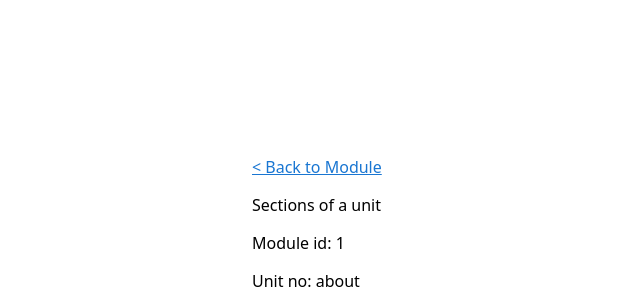
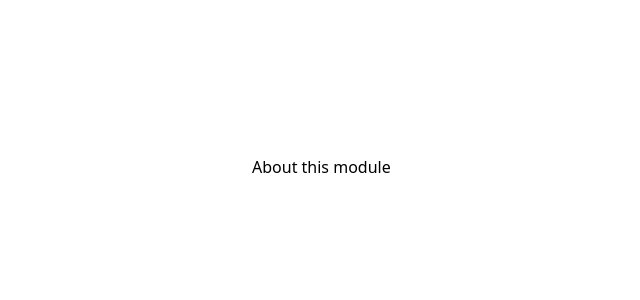
Before and after one commit to HueNUSH/Hue, a Vue app: page /modules/1/about in a window 1280 px wide. Shown: the part 652-952 px from the top of the page, without its empty margins (12-652 px from the left). After the commit the page ends 838 px from the top, so only its background shows below. Built offline with nearby package versions, Linux system fonts and the light colour scheme; a web font is replaced by a local one.

Commit message:
Convert Info view to ModuleAbout view, fix route name to make it make more sense...

```diff
--- a/src/plugins/router.ts
+++ b/src/plugins/router.ts
@@ -3,9 +3,9 @@ import VueRouter, {RouteConfig} from "vue-router";
 import MyModules from "@/views/MyModules.vue";
 import Announcements from "@/views/Announcements.vue";
 import Schedule from "@/views/Schedule.vue";
+import ModuleAbout from "@/views/ModuleAbout.vue";
 import ModuleUnits from "@/views/ModuleUnits.vue";
 import UnitSections from "@/views/UnitSections.vue";
-import Info from "@/views/Info.vue";
 
 Vue.use(VueRouter);
 
@@ -31,8 +31,8 @@ const routes: Array<RouteConfig> = [
     component: Schedule,
   },
   {
-    path: "/modules/info/:module_id",
-    component: Info,
+    path: "/modules/:module_id/about",
+    component: ModuleAbout,
   },
   {
     path: "/modules/:module_id",
--- a/src/views/Info.vue
+++ b/src/views/ModuleAbout.vue
@@ -1,12 +1,12 @@
 <template>
   <v-container fluid class="px-12 py-6">
-    Info page
+    About this module
   </v-container>
 </template>
 
 <script>
 export default {
-  name: "Info"
+  name: "ModuleAbout"
 }
 </script>
 
```
